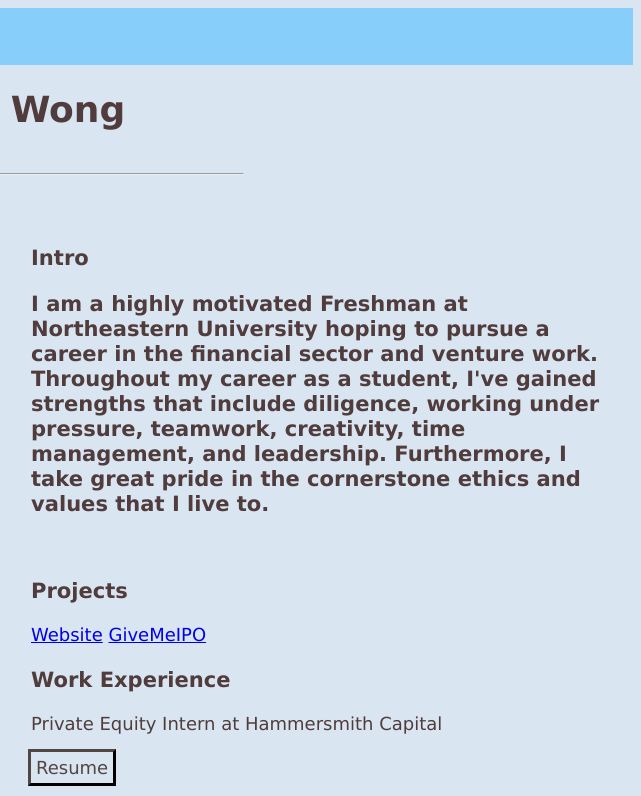
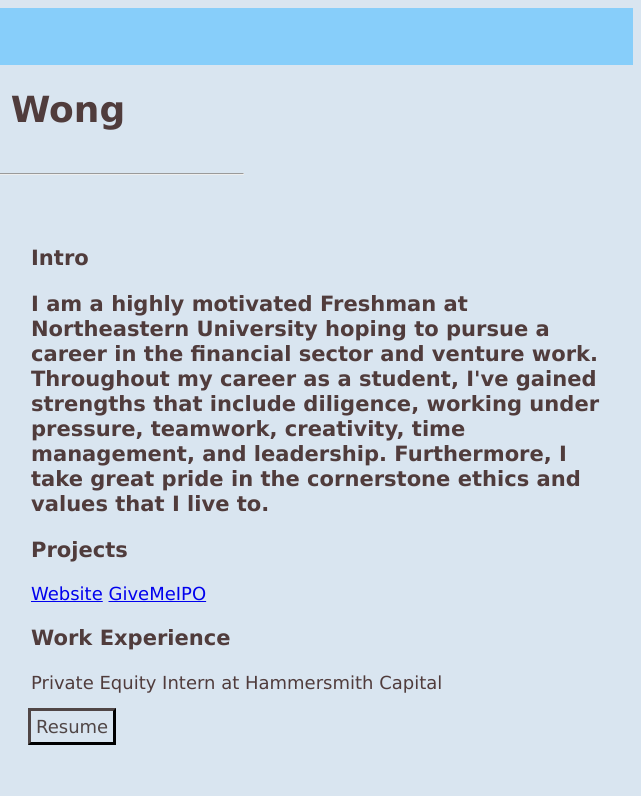
Before and after one commit to wonghen/wonghen, a plain HTML site: page index.html in a window 1280 px wide. Shown: the top 796 px of the page, 639-1280 px from the left. Drawn offline with Linux system fonts and the light colour scheme.

Commit message:
Update index.html

```diff
--- a/index.html
+++ b/index.html
@@ -48,7 +48,7 @@
     <!-- Right Side -->
     <aside class="right-content">
       <section class="work-experience-item">
-        <div class="work-experience-title">
+        <div class="work-experience-summary">
           <h3>Intro<h3>
           <p>
             I am a highly motivated Freshman at Northeastern University hoping to pursue a career
@@ -56,8 +56,6 @@
             I've gained strengths that include diligence, working under pressure, teamwork, creativity, time management,
             and leadership. Furthermore, I take great pride in the cornerstone ethics and values that I live to.
           </p>
-        </div>
-        <div class="work-experience-summary">
           <h3>Projects</h3>
           <p>
             <a href="https://github.com/wonghen/wonghen" target="_blank">Website</a>
```
